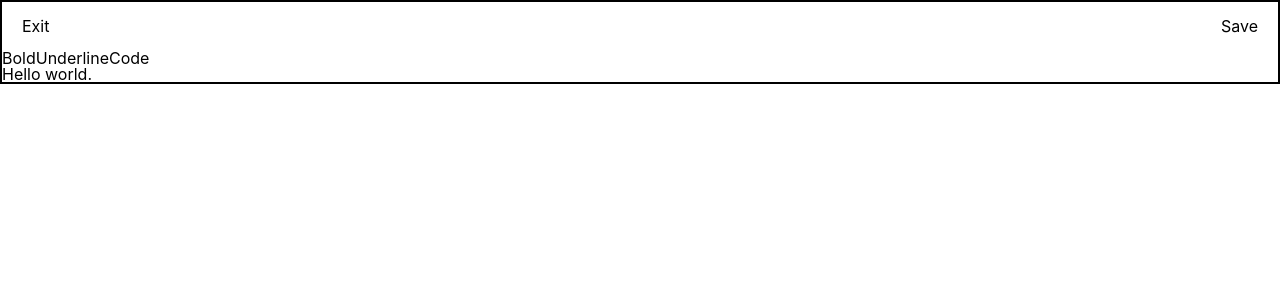
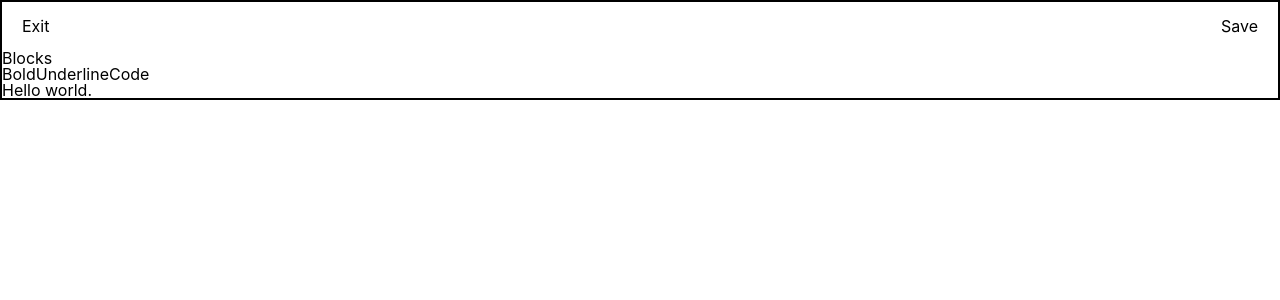
Before and after one commit to kaylynyuh/PageGen, a React (Create React App) app: page / in a window 1280 px wide. Shown: the top 300 px of the page. Built offline with nearby package versions, Linux system fonts and the light colour scheme.

Commit message:
componentizing, wip

```diff
--- a/src/App.jsx
+++ b/src/App.jsx
@@ -1,72 +1,11 @@
-import React, { useState, useCallback } from "react";
-import { createEditor } from "slate";
-import { Slate, Editable, withReact } from "slate-react";
+import React from "react";
 
-import RichText from "./components/RichText";
-import Navbar from "./components/Navbar";
-
-// Define the initial value of the editor.
-const initialValue = [
-  {
-    type: "paragraph",
-    children: [{ text: "Hello world." }],
-  },
-];
+import Canvas from "./components/Canvas";
 
 const App = () => {
-  const [editor] = useState(() => withReact(createEditor()));
-
-  // When the editor is first created, it is initialized with the content
-  // that is passed into the useState hook.
-  //
-  // We wrap the initialValue in a function to ensure that a new object is
-  // created each time the component is rendered. This is important because Slate
-  // mutates the value object, and we don't want to mutate the original
-  // initialValue object.
-  const [value, setValue] = useState(() =>
-    JSON.parse(JSON.stringify(initialValue))
-  );
-
-  const renderElement = useCallback(({ attributes, children, element }) => {
-    switch (element.type) {
-      case "paragraph":
-        return <p {...attributes}>{children}</p>;
-      default:
-        return <div {...attributes}>{children}</div>;
-    }
-  }, []);
-
-  const renderLeaf = useCallback(({ attributes, children, leaf }) => {
-    if (leaf.bold && leaf.underline) {
-      return (
-        <strong style={{ textDecoration: "underline" }} {...attributes}>
-          {children}
-        </strong>
-      );
-    }
-    if (leaf.bold) {
-      return <strong {...attributes}>{children}</strong>;
-    }
-    if (leaf.underline) {
-      return <u {...attributes}>{children}</u>;
-    }
-    if (leaf.code) {
-      return <code {...attributes}>{children}</code>;
-    }
-    return <span {...attributes}>{children}</span>;
-  }, []);
-
   return (
     <div style={{ border: "2px solid black" }}>
-      <Navbar />
-      <Slate
-        editor={editor}
-        initialValue={value}
-        onChange={(newValue) => setValue(newValue)}
-      >
-        <RichText editor={editor} />
-        <Editable renderElement={renderElement} renderLeaf={renderLeaf} />
-      </Slate>
+      <Canvas />
     </div>
   );
 };
--- /dev/null
+++ b/src/components/Canvas/index.jsx
@@ -0,0 +1,77 @@
+import React, { useState, useCallback } from "react";
+import { createEditor } from "slate";
+import { Slate, Editable, withReact } from "slate-react";
+
+import Navbar from "../Navbar";
+import LeftPanel from "../LeftPanel";
+import RichText from "../RichText";
+import "./styles.scss";
+
+// Define the initial value of the editor.
+const initialValue = [
+  {
+    type: "paragraph",
+    children: [{ text: "Hello world." }],
+  },
+];
+
+const Canvas = () => {
+  const [editor] = useState(() => withReact(createEditor()));
+
+  // When the editor is first created, it is initialized with the content
+  // that is passed into the useState hook.
+  //
+  // We wrap the initialValue in a function to ensure that a new object is
+  // created each time the component is rendered. This is important because Slate
+  // mutates the value object, and we don't want to mutate the original
+  // initialValue object.
+  const [value, setValue] = useState(() =>
+    JSON.parse(JSON.stringify(initialValue))
+  );
+
+  const renderElement = useCallback(({ attributes, children, element }) => {
+    switch (element.type) {
+      case "paragraph":
+        return <p {...attributes}>{children}</p>;
+      default:
+        return <div {...attributes}>{children}</div>;
+    }
+  }, []);
+
+  const renderLeaf = useCallback(({ attributes, children, leaf }) => {
+    if (leaf.bold && leaf.underline) {
+      return (
+        <strong style={{ textDecoration: "underline" }} {...attributes}>
+          {children}
+        </strong>
+      );
+    }
+    if (leaf.bold) {
+      return <strong {...attributes}>{children}</strong>;
+    }
+    if (leaf.underline) {
+      return <u {...attributes}>{children}</u>;
+    }
+    if (leaf.code) {
+      return <code {...attributes}>{children}</code>;
+    }
+    return <span {...attributes}>{children}</span>;
+  }, []);
+
+  return (
+    <div>
+      <Navbar />
+      <LeftPanel />
+      <Slate
+        editor={editor}
+        initialValue={value}
+        onChange={(newValue) => setValue(newValue)}
+      >
+        <RichText editor={editor} />
+        <Editable renderElement={renderElement} renderLeaf={renderLeaf} />
+      </Slate>
+    </div>
+  );
+};
+
+export default Canvas;
--- /dev/null
+++ b/src/components/LeftPanel/index.jsx
@@ -0,0 +1,12 @@
+import React from "react";
+import "./styles.scss";
+
+const LeftPanel = () => {
+  return (
+    <aside>
+      <h1>Blocks</h1>
+    </aside>
+  );
+};
+
+export default LeftPanel;
```
Also changed, not shown: src/components/Canvas/styles.scss (added), src/components/LeftPanel/styles.scss (added).
